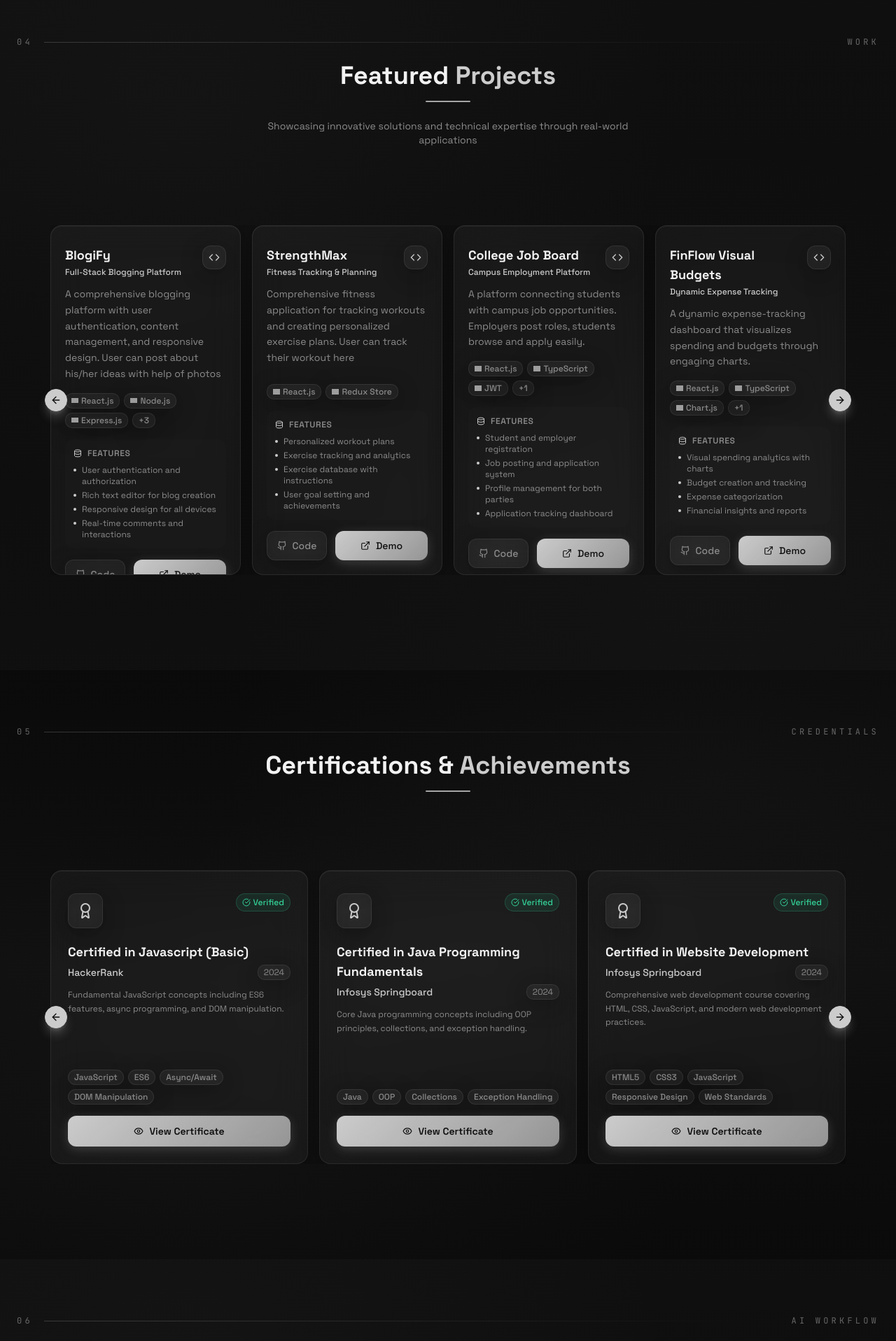
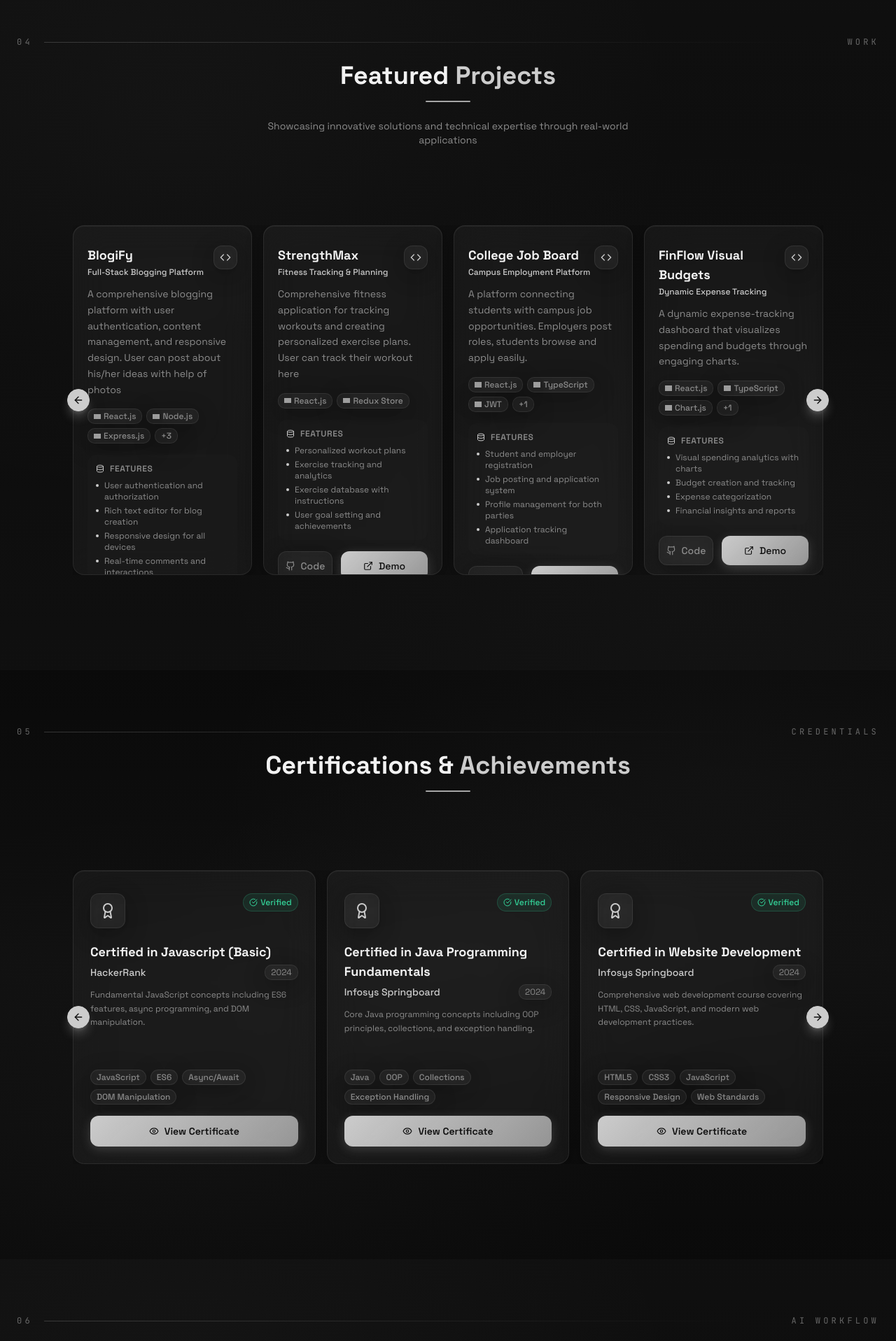
Before and after one commit to Adityaachaudhary/Portfolio-Aditya, a React (Vite) app: page / in a window 1280 px wide. Shown: the part 3321-5238 px from the top of the page at 70% size. Built offline with nearby package versions, Linux system fonts and the light colour scheme; grey boxes are pictures that could not be loaded.

Commit message:
Changes
Co-authored-by: Adityaachaudhary <91679895+Adityaachaudhary@users.noreply.github.com>

```diff
--- a/src/components/Certificates.tsx
+++ b/src/components/Certificates.tsx
@@ -64,7 +64,7 @@ const Certificates: React.FC<CertificatesProps> = ({ isDarkMode }) => {
           </SectionHeading>
 
           {/* Carousel */}
-          <div className="relative px-12 py-10 md:py-14">
+          <div className="relative px-16 md:px-20 py-10 md:py-14">
             <Carousel opts={{ align: "start", loop: true }} className="w-full">
               <CarouselContent className="-ml-3 md:-ml-4">
                 {certificates.map((cert, index) => (
--- a/src/components/Projects.tsx
+++ b/src/components/Projects.tsx
@@ -94,7 +94,7 @@ const Projects: React.FC<ProjectsProps> = ({ isDarkMode }) => {
           </SectionHeading>
 
           {/* Carousel */}
-          <div className="relative px-12 py-10 md:py-14">
+          <div className="relative px-16 md:px-20 py-10 md:py-14">
             <Carousel opts={{ align: "start", loop: true }} className="w-full">
               <CarouselContent className="-ml-3 md:-ml-4">
                 {projects.map((project) => (
```
